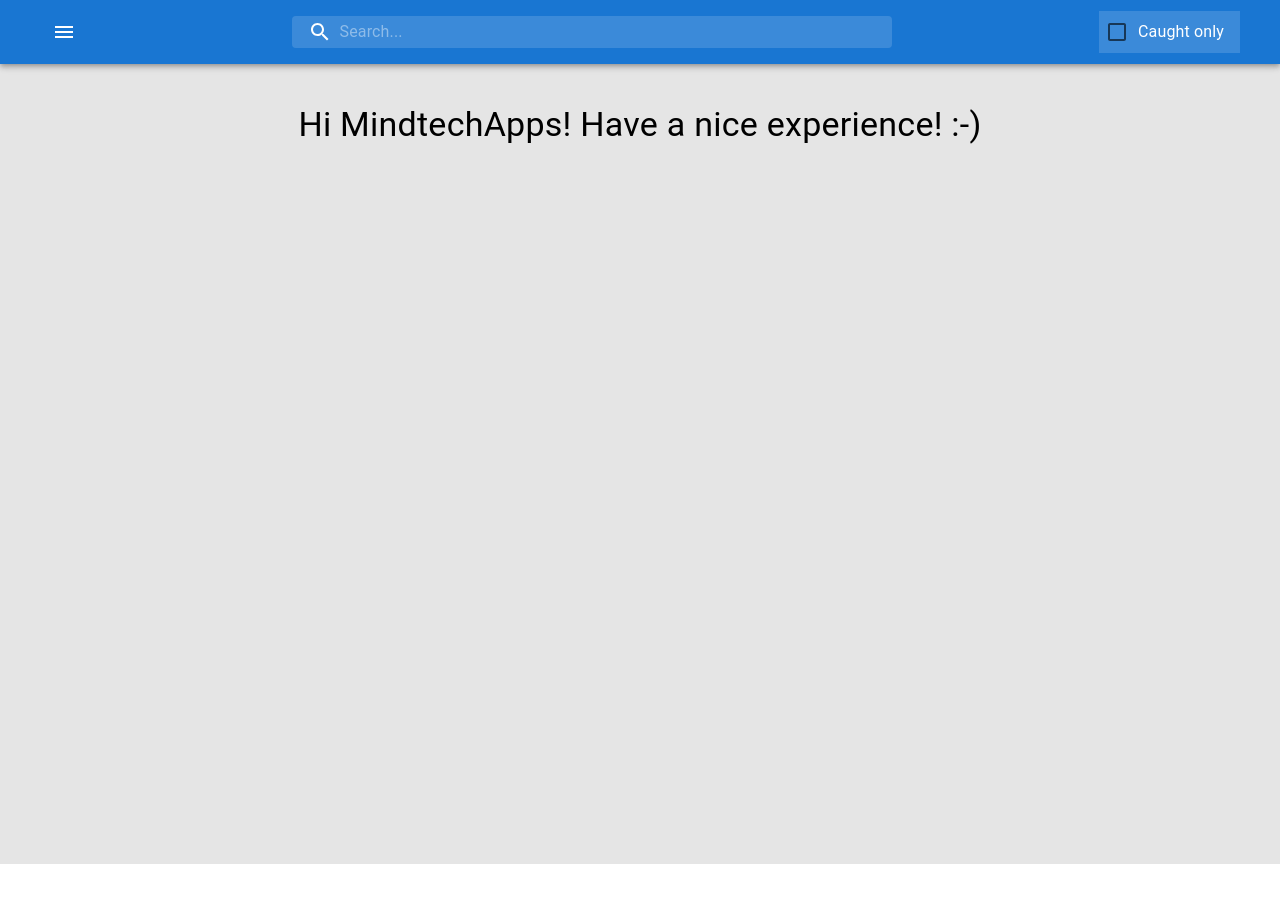
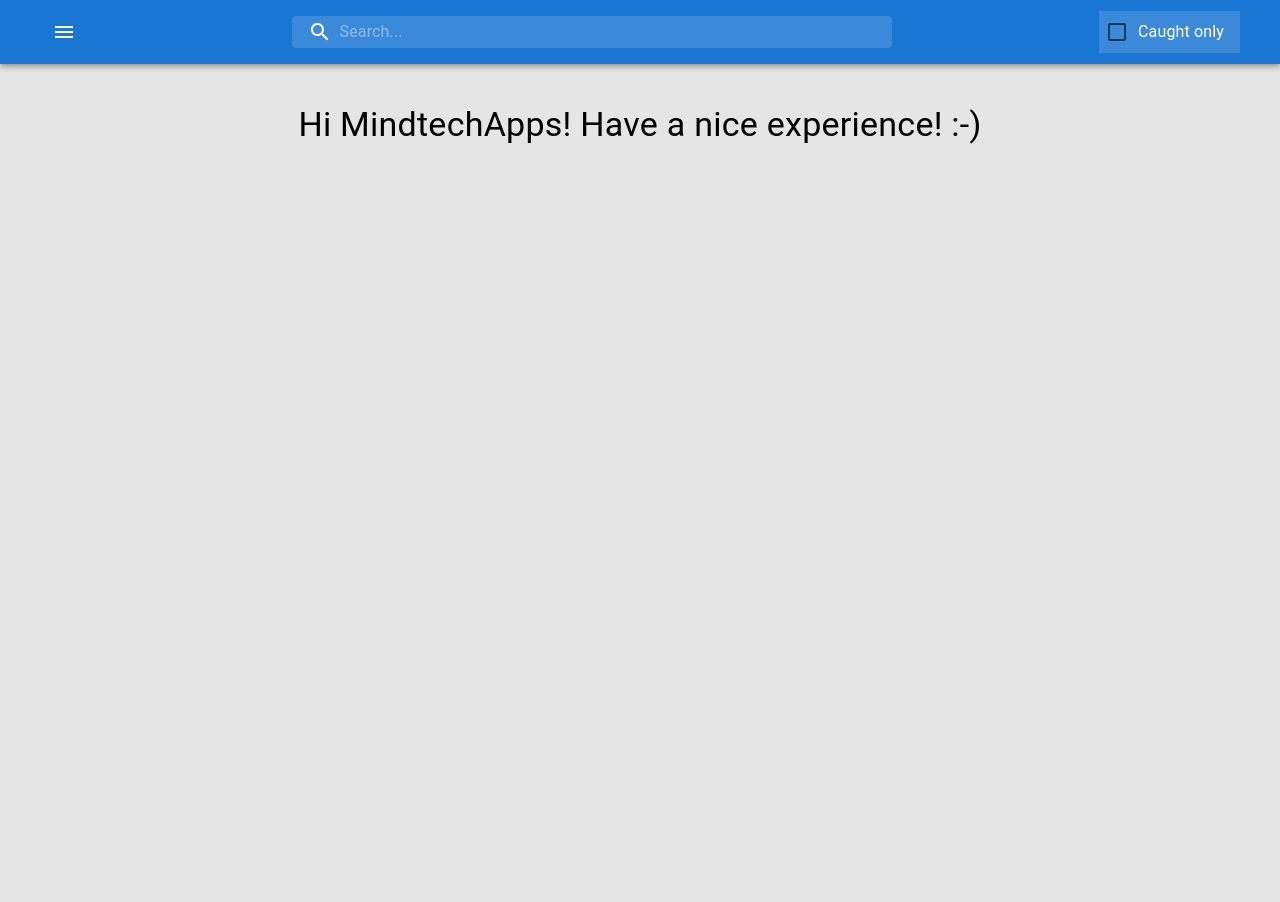
Before and after one commit to miklosabel/mindtech-pokeapp, a React (Create React App) app: page / in a window 1280 px wide. Shown: the top 902 px of the page. Before the commit the page ends 864 px from the top, so only its background shows below. Built offline with nearby package versions, Linux system fonts and the light colour scheme.

Commit message:
design fix

```diff
--- a/src/App.scss
+++ b/src/App.scss
@@ -5,6 +5,7 @@
     margin: 0 auto;
     padding-left: 24px;
     padding-right: 24px;
-		height: 100vh;
+    padding-bottom: 72px;
+		min-height: 100vh;
   }
 }
```
